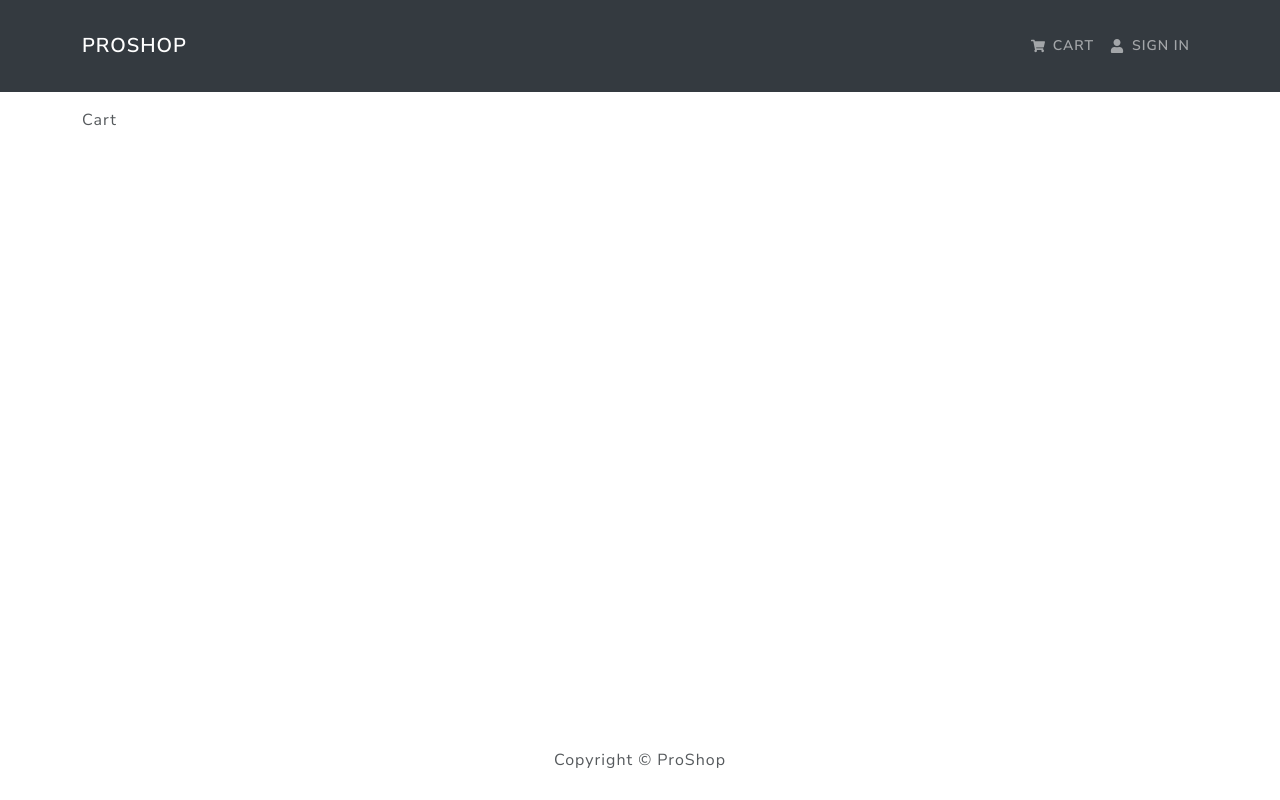
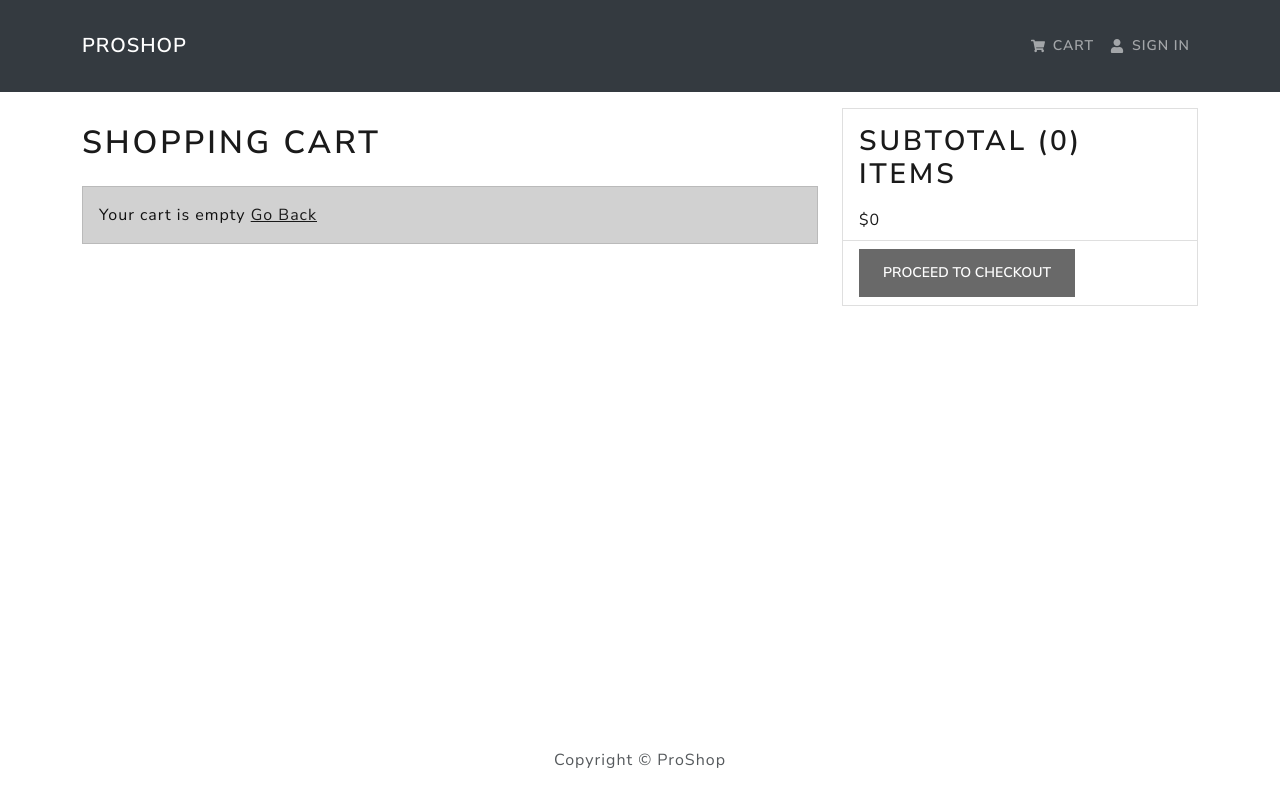
Before and after one commit to ThePiyushAggarwal/proshop_mern, a React (Create React App) app in the folder frontend/: page /cart in a window 1280 px wide. Built offline with nearby package versions, Linux system fonts and the light colour scheme.

Commit message:
v34- Cart page designed

```diff
--- a/frontend/src/index.css
+++ b/frontend/src/index.css
@@ -6,6 +6,16 @@ h3 {
   padding: 1rem 0;
 }
 
+h1 {
+  font-size: 1.8rem;
+  padding: 1rem 0;
+}
+
+h2 {
+  font-size: 1.4rem;
+  padding: 0.5rem 0;
+}
+
 .rating span {
   margin: 0.1rem;
 }
--- a/frontend/src/pages/Cart.js
+++ b/frontend/src/pages/Cart.js
@@ -1,8 +1,17 @@
 import React, { useEffect } from 'react'
-import { useParams, useSearchParams } from 'react-router-dom'
-import { addItem } from '../features/cart/cartSlice'
+import { useParams, useSearchParams, Link } from 'react-router-dom'
+import { addItem, removeItem } from '../features/cart/cartSlice'
 import { getProductById } from '../features/products/productSlice'
 import { useDispatch, useSelector } from 'react-redux'
+import Row from 'react-bootstrap/Row'
+import Col from 'react-bootstrap/Col'
+import Alert from 'react-bootstrap/Alert'
+import ListGroup from 'react-bootstrap/ListGroup'
+import Image from 'react-bootstrap/Image'
+import Form from 'react-bootstrap/Form'
+import Button from 'react-bootstrap/Button'
+import Card from 'react-bootstrap/Card'
+import { FaTrash } from 'react-icons/fa'
 
 function Cart() {
   const dispatch = useDispatch()
@@ -22,7 +31,7 @@ function Cart() {
             image: product.image,
             price: product.price,
             countInStock: product.countInStock,
-            qty,
+            qty: +qty,
           })
         )
       } else {
@@ -31,6 +40,91 @@ function Cart() {
     }
   }, [dispatch, id, qty, product])
 
-  return <div>Cart</div>
+  const checkoutHandler = () => {
+    console.log('checkout')
+  }
+
+  return (
+    <Row>
+      <Col md={8}>
+        <h1>Shopping Cart</h1>
+        {cartItems.length === 0 ? (
+          <Alert>
+            Your cart is empty <Link to='/'>Go Back</Link>{' '}
+          </Alert>
+        ) : (
+          <ListGroup variant='flush'>
+            {cartItems?.map((item) => (
+              <ListGroup.Item key={item.id}>
+                <Row>
+                  <Col md={2}>
+                    <Image src={item.image} alt={item.name} fluid rounded />
+                  </Col>
+                  <Col md={2}>
+                    <Link to={`/product/${item.id}`}>{item.name}</Link>
+                  </Col>
+                  <Col md={2}>${item.price}</Col>
+                  {/* Quantity change form select */}
+                  <Col md={3}>
+                    <Form.Select
+                      onChange={(e) =>
+                        dispatch(
+                          addItem({
+                            id: item.id,
+                            name: item.name,
+                            image: item.image,
+                            price: item.price,
+                            countInStock: item.countInStock,
+                            qty: +e.target.value,
+                          })
+                        )
+                      }
+                      defaultValue={item.qty}
+                    >
+                      {[...Array(item.countInStock).keys()].map((x) => (
+                        <option key={x} value={x + 1}>
+                          {x + 1}
+                        </option>
+                      ))}
+                    </Form.Select>
+                  </Col>
+                  <Col md={2}>
+                    <Button
+                      variant='light'
+                      onClick={() => dispatch(removeItem(item.id))}
+                    >
+                      <FaTrash />
+                    </Button>
+                  </Col>
+                </Row>
+              </ListGroup.Item>
+            ))}
+          </ListGroup>
+        )}
+      </Col>
+      <Col md={4}>
+        <Card>
+          <ListGroup variant='flush'>
+            <ListGroup.Item>
+              <h2>
+                Subtotal ({cartItems.reduce((acc, item) => item.qty + acc, 0)})
+                items
+              </h2>
+              ${cartItems.reduce((acc, item) => acc + item.price * item.qty, 0)}
+            </ListGroup.Item>
+            <ListGroup.Item>
+              <Button
+                className='btn-block'
+                disabled={cartItems.length === 0}
+                onClick={checkoutHandler}
+              >
+                Proceed To Checkout
+              </Button>
+            </ListGroup.Item>
+          </ListGroup>
+        </Card>
+      </Col>
+    </Row>
+  )
 }
 export default Cart
```
